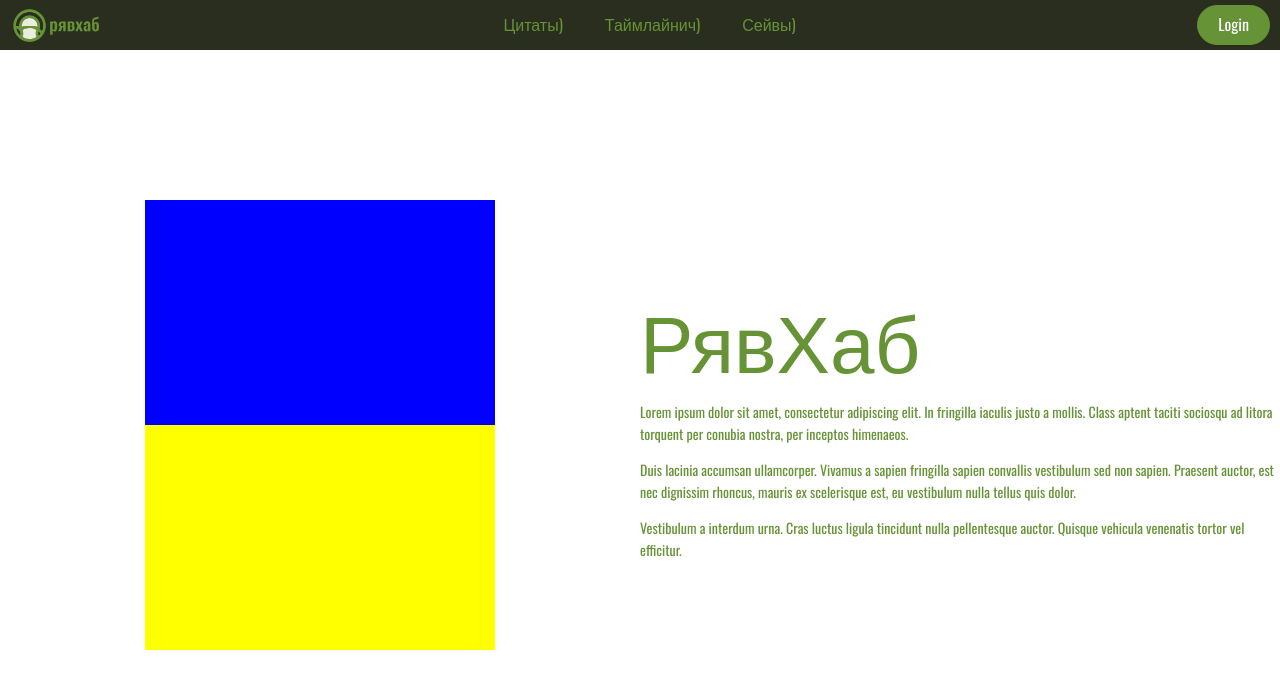
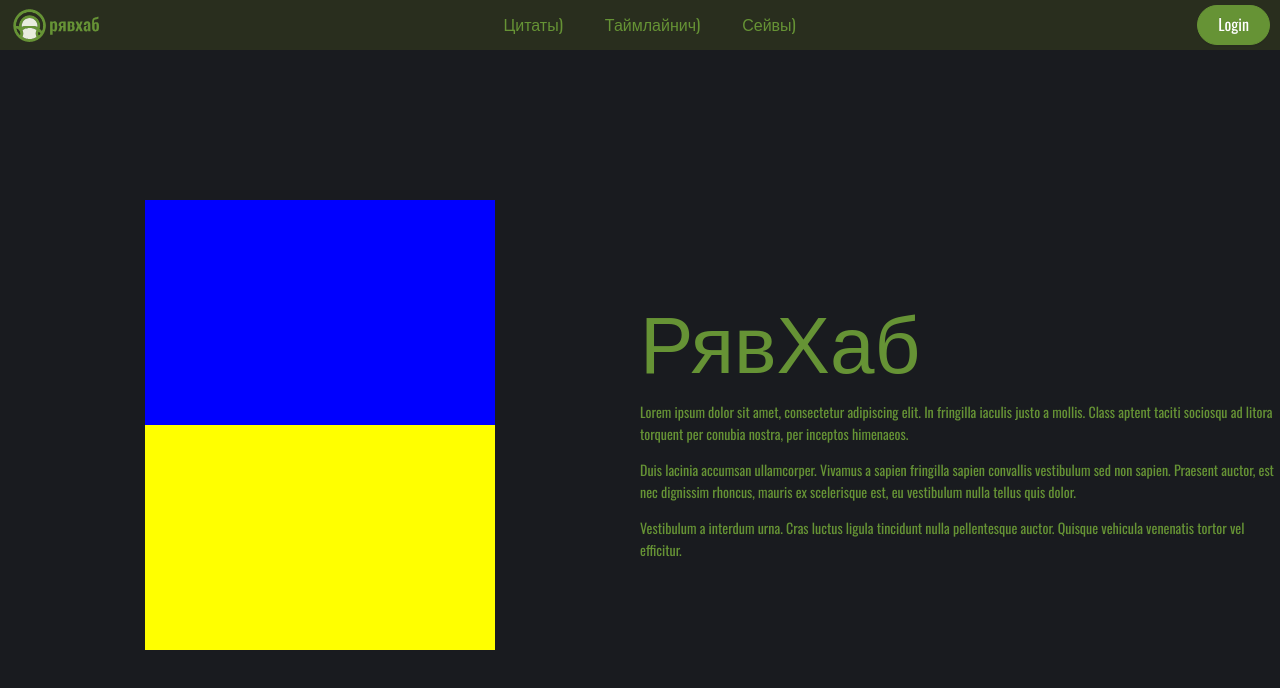
Before and after one commit to holybobrius/ryavhub-web, a React (Create React App) app: page / in a window 1280 px wide. Shown: the top 688 px of the page. Built offline with nearby package versions, Linux system fonts and the light colour scheme.

Commit message:
dark body background

```diff
--- a/src/styles/App.css
+++ b/src/styles/App.css
@@ -4,6 +4,7 @@ html, body, #root, .app {
     --primary: #669335;
     --light: #E9EDDE;
     --dark: #292E1E;
+    background-color: #191B1F;;
 }
 .app {
     display: flex;
```
